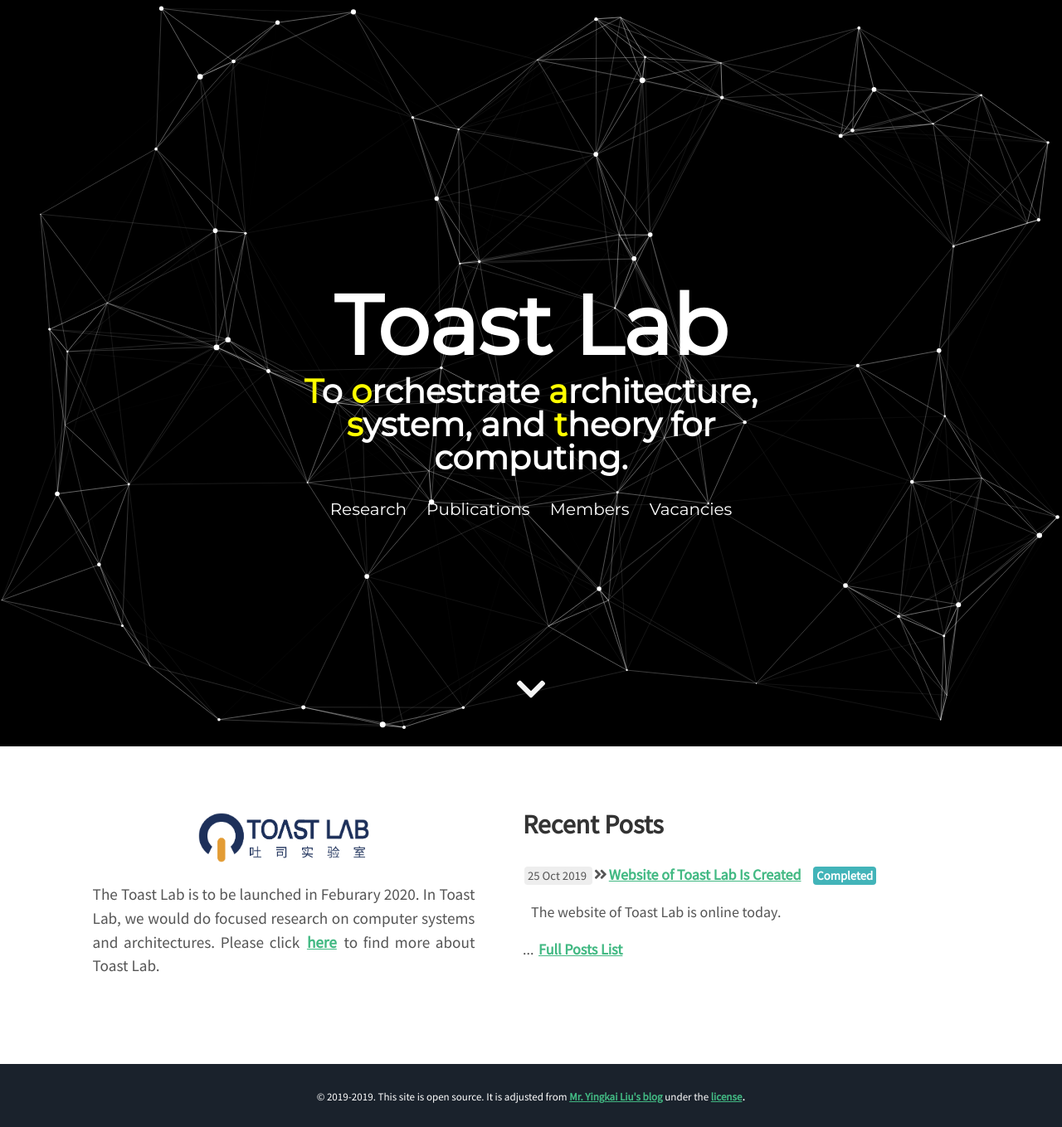
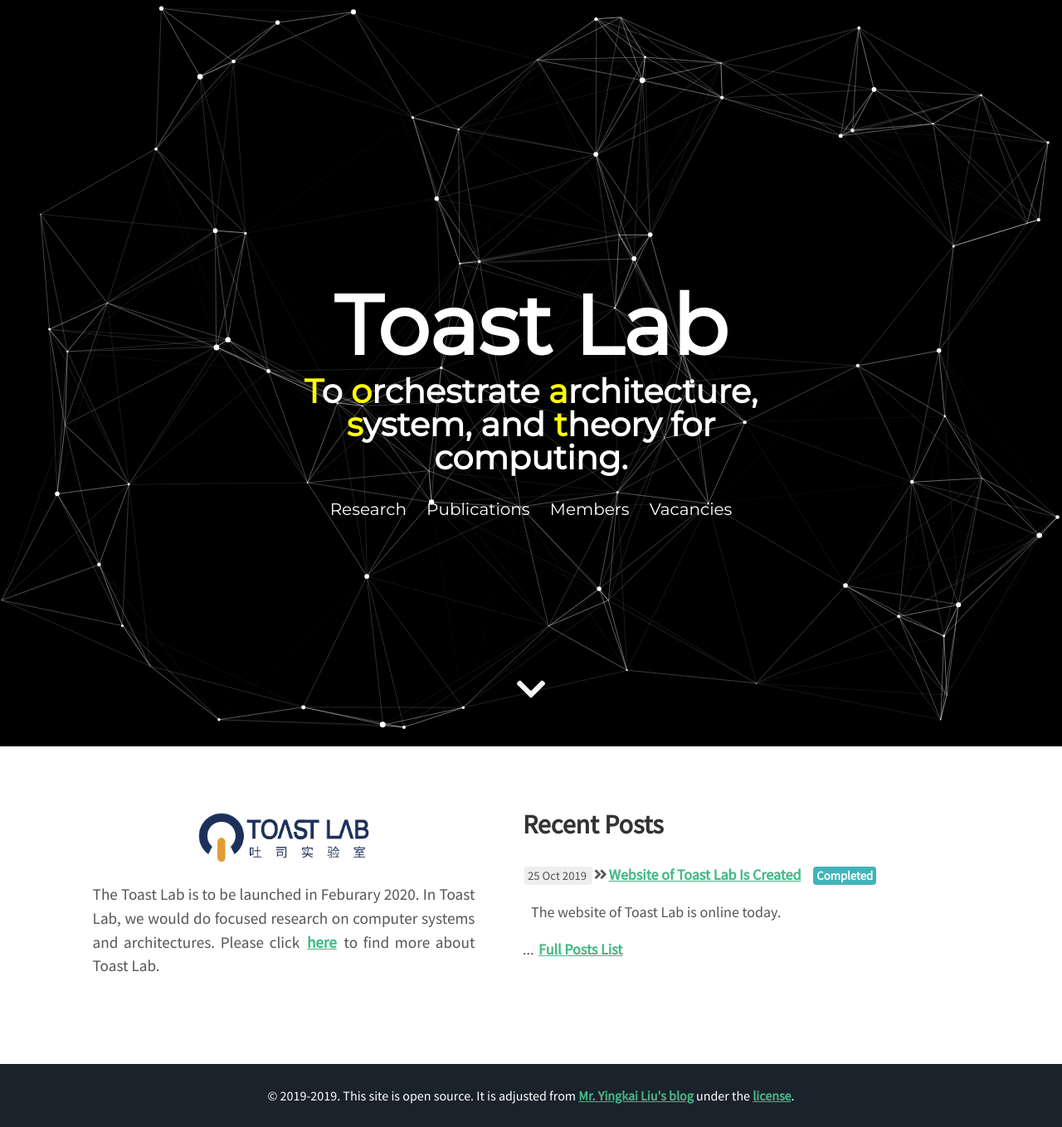
Before and after one commit to toast-lab/toast-lab.github.io, a Jekyll site: the page built from index.html, in a window 1280 px wide. Shown: the whole page at 83% size. Built offline with Jekyll 4.4.1, drawn with Linux system fonts in a browser that asks for light colours; nearby versions of some CDN libraries.

Commit message:
3 font size

```diff
--- a/_includes/footer.html
+++ b/_includes/footer.html
@@ -1,7 +1,7 @@
 <footer>
    <p style="margin-left: auto; margin-right: auto;">
    <!--   &copy; {{ site.posts[-1].date | date: '%Y' }}-{{ site.time | date: '%Y' }}, {{ site.author.name }}. This site is open source. {% if page.edit %}<a href="https://github.com/{{site.github_username}}/{{site.github_username}}.github.io/commits/master/{{ page.path }}" > Version history</a>.{% endif %} <a href="https://github.com/{{site.github_username}}/{{site.github_username}}.github.io/edit/master/{{ page.path }}" target="_blank">Improve this page</a>. <a href="https://github.com/{{site.github_username}}/{{site.github_username}}.github.io/blob/master/LICENSE.md" target="_blank">License</a>. <a href="{{site.url}}{{site.baseurl}}/info/disclaimer" target="_blank">Disclaimer</a>. -->
-   <font size="2"> &copy; {{ site.posts[-1].date | date: '%Y' }}-{{ site.time | date: '%Y' }}. This site is open source. It is adjusted from <a href="https://yk-liu.github.io/">Mr. Yingkai Liu's blog</a> under the <a href="https://github.com/yk-liu/yk-liu.github.io/blob/master/LICENSE.md">license</a></font>.
+   <font size="3"> &copy; {{ site.posts[-1].date | date: '%Y' }}-{{ site.time | date: '%Y' }}. This site is open source. It is adjusted from <a href="https://yk-liu.github.io/">Mr. Yingkai Liu's blog</a> under the <a href="https://github.com/yk-liu/yk-liu.github.io/blob/master/LICENSE.md">license</a></font>.
    </p>
   {% if include.analytics == false %}
   {% else %}
```
